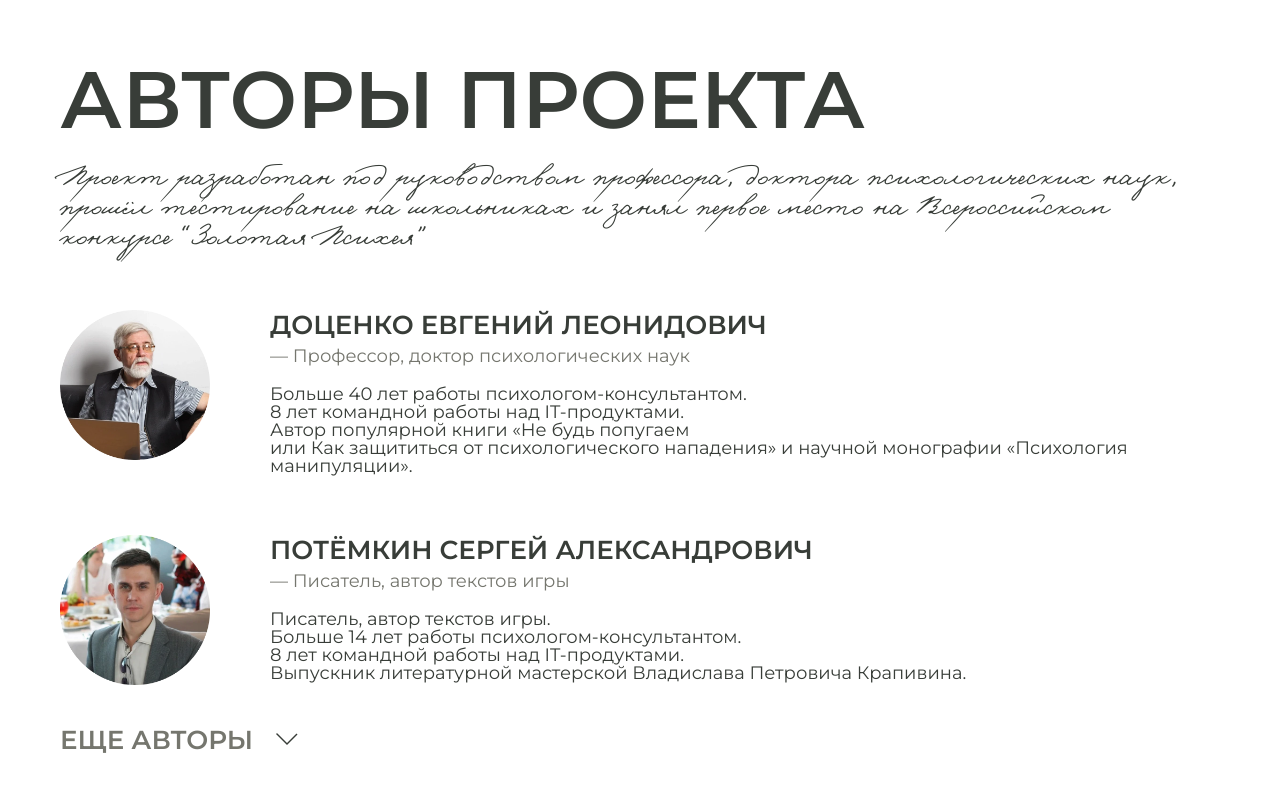
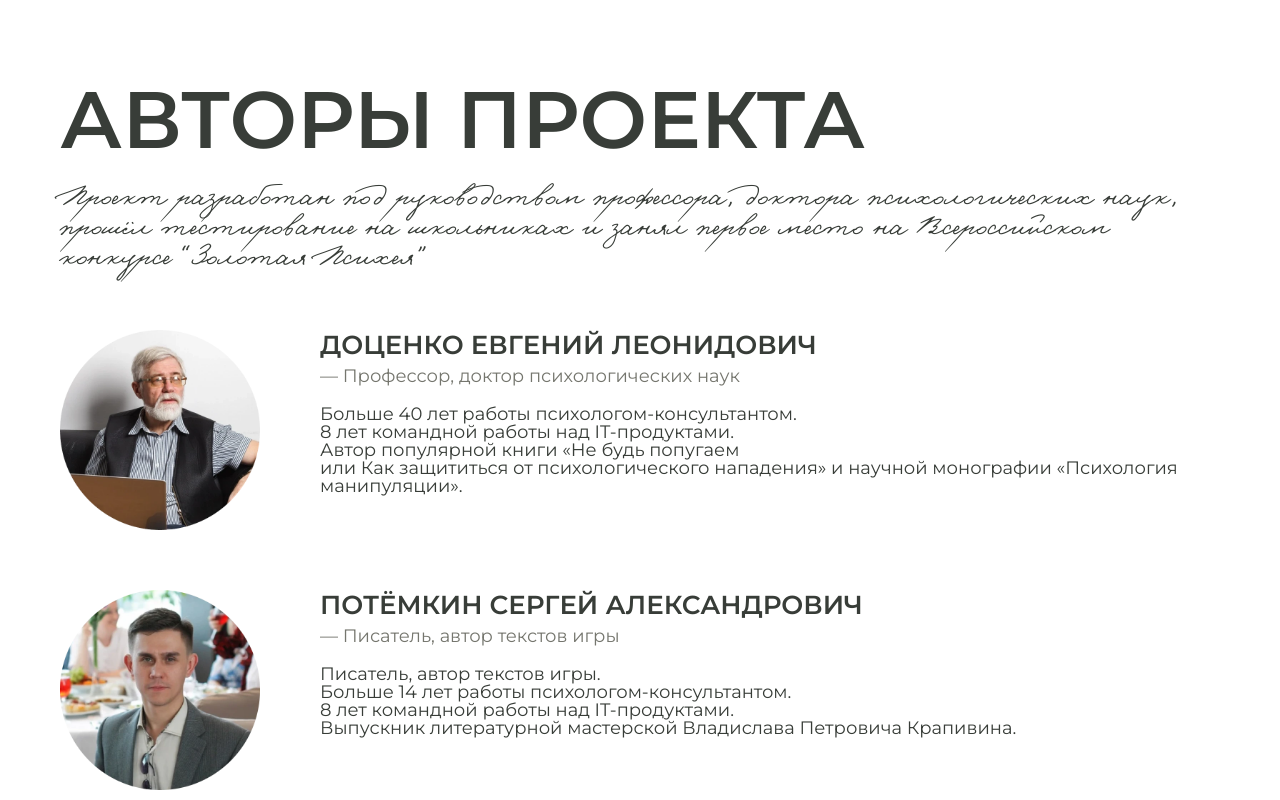
Before and after one commit to Mikan-DS/psychological_games_frontend, a React (Create React App) app: page / in a window 1280 px wide. Shown: the top 800 px of the page. Built offline with nearby package versions, Linux system fonts and the light colour scheme; no server answers.

Commit message:
Autor section 640

```diff
--- a/src/App.css
+++ b/src/App.css
@@ -405,6 +405,13 @@ header{
     margin-bottom: 20px;
 }
 
+.authors-box{
+    display: flex;
+    flex-direction: column;
+    padding-top: 60px;
+    gap: 60px;
+}
+
 .authors-author{
     display: flex;
     flex-direction: column;
@@ -425,12 +432,7 @@ header{
     padding-bottom: 20px;
 }
 
-.authors-box{
-    display: flex;
-    flex-direction: column;
-    padding-top: 60px;
-    gap: 60px;
-}
+
 
 .authors-more{
     padding-top: 40px;
@@ -457,9 +459,6 @@ header{
     overflow-wrap: break-word;
     max-width: 100%;
     text-decoration: none;
-
-    /*margin-top: 82px;*/
-    /*margin-bottom: 62px;*/
 }
 
 .authors-project-link:hover{
@@ -674,13 +673,28 @@ header{
         padding-bottom: 100px;
     }
 
-    /* Autors */
+    /* Authors */
+    #Authors{
+        padding-top: 80px;
+        padding-bottom: 80px;
+    }
+
     .authors-author{
         flex-direction: row;
         gap: 60px;
     }
     .authors-author > img{
         margin-bottom: 0;
+    }
+
+    .authors-author > img{
+        width: 200px;
+        height: 200px;
+        margin-bottom: 0;
+    }
+
+    .authors-more > button{
+        margin-left: 260px;
     }
 
 
```
